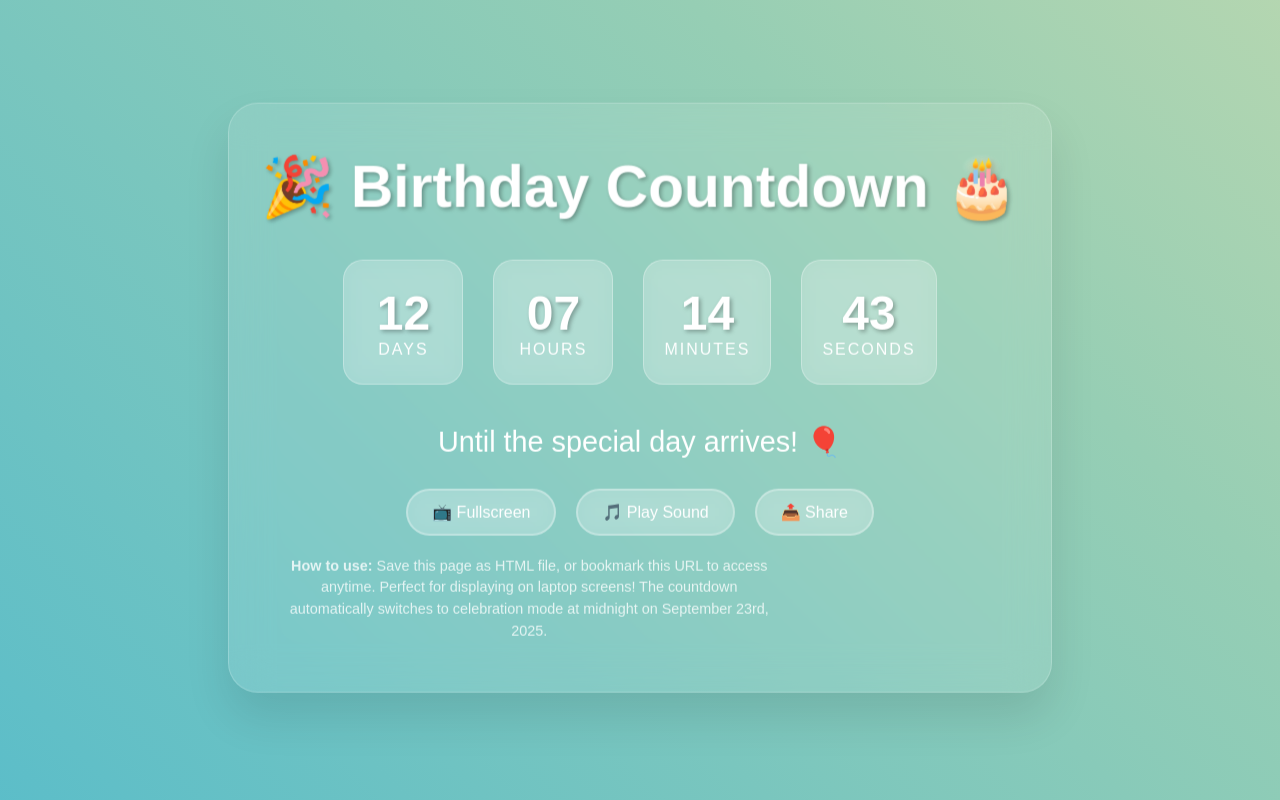
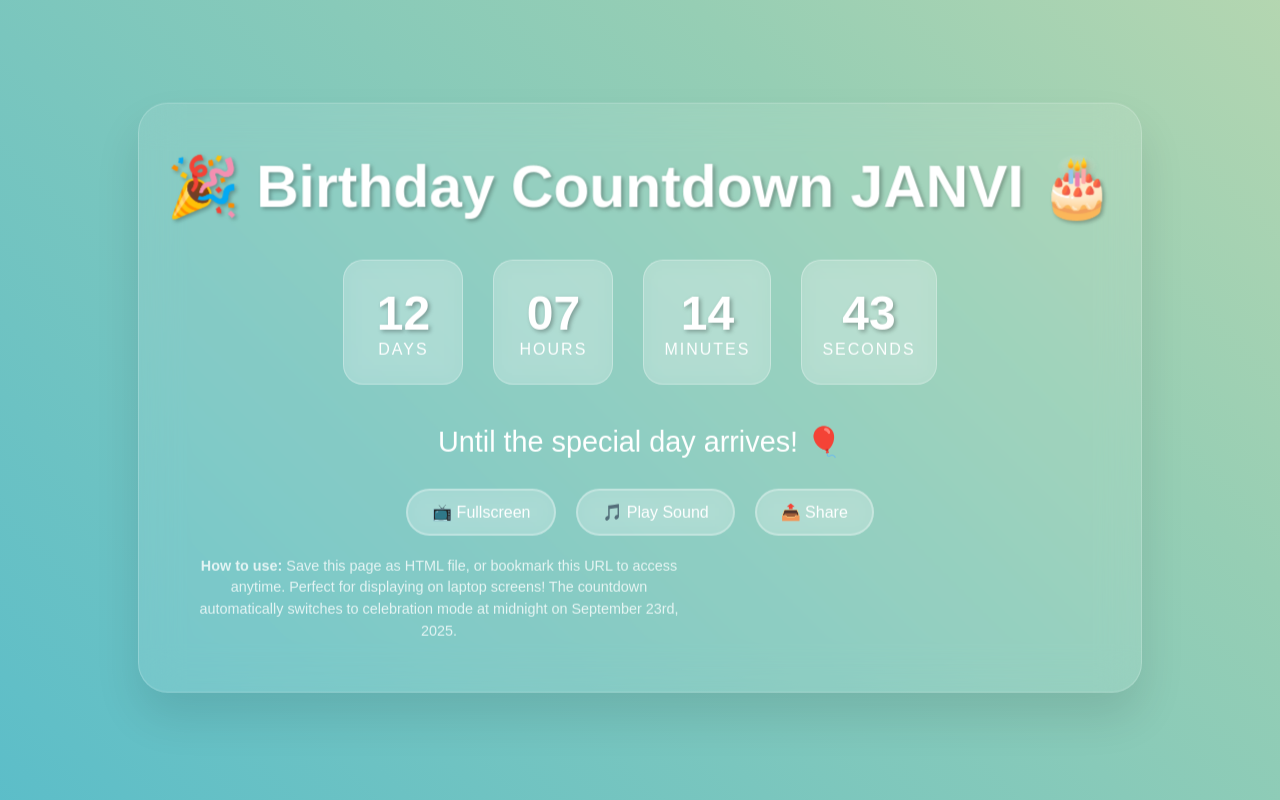
Before and after one commit to satyamsisodiya001/Bday-count, a plain HTML site: page index.html in a window 1280 px wide. Drawn offline with Linux system fonts and the light colour scheme.

Commit message:
Update index.html

```diff
--- a/index.html
+++ b/index.html
@@ -270,7 +270,7 @@
 
     <div class="birthday-container">
         <div id="countdown-mode">
-            <h1 class="birthday-title">🎉 Birthday Countdown 🎂</h1>
+            <h1 class="birthday-title">🎉 Birthday Countdown JANVI 🎂</h1>
             <div class="countdown-display" id="countdown">
                 <div class="time-unit">
                     <span class="time-number" id="days">00</span>
```
